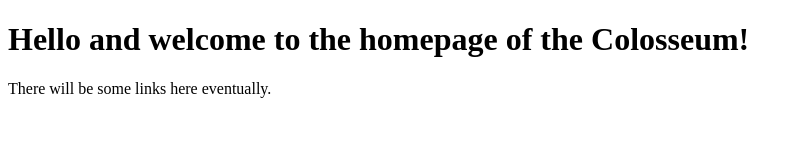
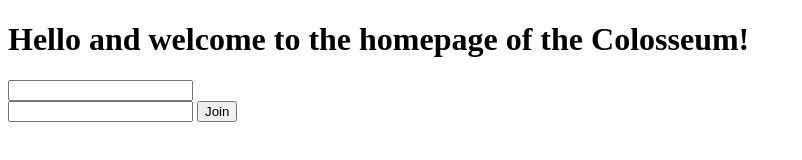
Before and after one commit to rfboerwinkle/colosseum-backend, a plain HTML site: page www/index.html in a window 1280 px wide. Shown: the whole page, without its empty margins (0-802 px from the left). Drawn offline with Linux system fonts and the light colour scheme.

Commit message:
Prepare for upload to github
The interface here was done a while ago.
The new plan is for the frontend to be separate.
I am keeping the files though, in case I want them later.

```diff
--- a/www/index.html
+++ b/www/index.html
@@ -6,6 +6,19 @@
 
  <body>
   <h1>Hello and welcome to the homepage of the Colosseum!</h1>
-  <p>There will be some links here eventually.</p>
+  <input type="text" name="game" id="game"><br>
+  <input type="text" name="name" id="name">
+  <button onclick="join()">Join</button>
+  <script>
+   "use strict";
+   function join(){
+    let b = {game: document.getElementById("game").value, name: document.getElementById("name").value};
+    let args = {method: "POST", body: JSON.stringify(b)};
+    let response = await fetch("join", args);
+    let token = await response.text();
+    sessionStorage.setItem("token", token);
+    window.location = "stands";
+   }
+  </script>
  </body>
 </html>
```
Also changed, not shown: www/stands.html (+2 -0 lines), 2 other files.
